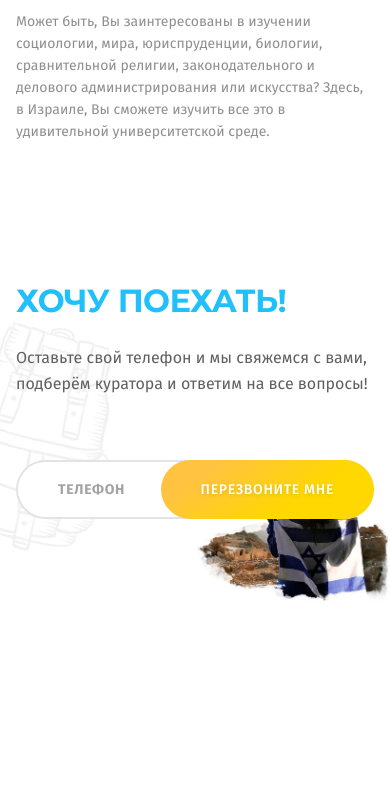
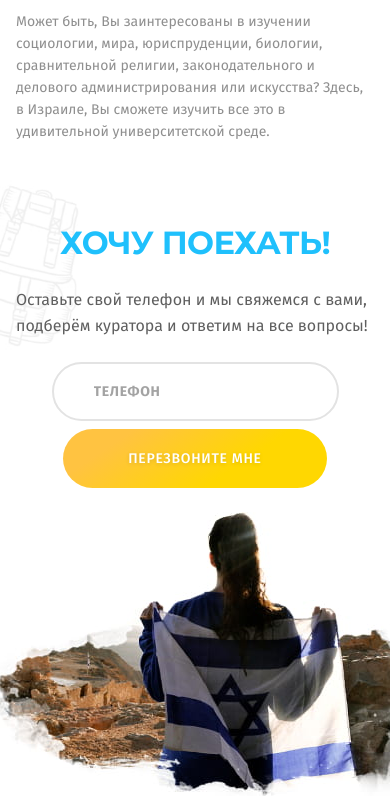
Before and after one commit to malk1405/israel, a plain HTML site: page index.html in a window 390 px wide. Shown: the part 1519-2315 px from the top of the page. Before the commit the page ends 2169 px from the top, so only its background shows below. Drawn offline with Linux system fonts and the light colour scheme; a script that the page names is missing; files whose address does not match are found by name.

Commit message:
Доверстал секцию хочу поехать

```diff
--- a/css/style.css
+++ b/css/style.css
@@ -478,6 +478,9 @@ template {
   .input:hover,
   .button:hover {
     cursor: pointer; }
+
+.input-container {
+  position: relative; }
 
 .input,
 .button--main,
@@ -1096,3 +1099,32 @@ template {
       top: -150px; }
   .want-container {
     margin-left: 0; } }
+
+@media screen and (max-width: 767px) {
+  .want {
+    background-position: top 18px left 0;
+    background-size: 103px auto;
+    padding-top: 66px;
+    padding-bottom: 0; }
+    .want::after {
+      background: url("../img/want/want-bg@1x--sm.jpg") center/auto 308px no-repeat;
+      height: 308px;
+      margin: 0 -16px;
+      max-width: unset;
+      min-width: 320px;
+      position: static;
+      width: auto; }
+  .want-container {
+    margin: 0 auto;
+    max-width: 550px; }
+    .want-container--form {
+      margin-top: 23px;
+      max-width: 287px; }
+  .want h2 {
+    text-align: center; }
+  .want__form-button {
+    margin: 8px auto 0; }
+  .want__form-button {
+    position: static;
+    display: block;
+    width: 264px; } }
--- a/index.html
+++ b/index.html
@@ -179,8 +179,10 @@
         </div>
         <div class="want__form want-container want-container--form">
           <form>
-            <input type="tel" class="input want__form-input" placeholder="Телефон" id="want__form-phone" pattern="(\+7 \([0-9]{3}\) [0-9]{3} [0-9]{2} [0-9]{2})" value="" title="+7 (XXX) XXX XX XX" required="">
-            <label for="want__form-phone" class="input-label"><span class="visually-hidden">Телефон</span></label>
+            <div class="input-container">
+              <input type="tel" class="input want__form-input" placeholder="Телефон" id="want__form-phone" pattern="(\+7 \([0-9]{3}\) [0-9]{3} [0-9]{2} [0-9]{2})" value="" title="+7 (XXX) XXX XX XX" required="">
+              <label for="want__form-phone" class="input-label"><span class="visually-hidden">Телефон</span></label>
+            </div>
             <button class="button button--main want__form-button" type="submit" title="Перезвоните мне">
               Перезвоните мне
             </button>
```
Also changed, not shown: css/style.min.css, 1 other file.
